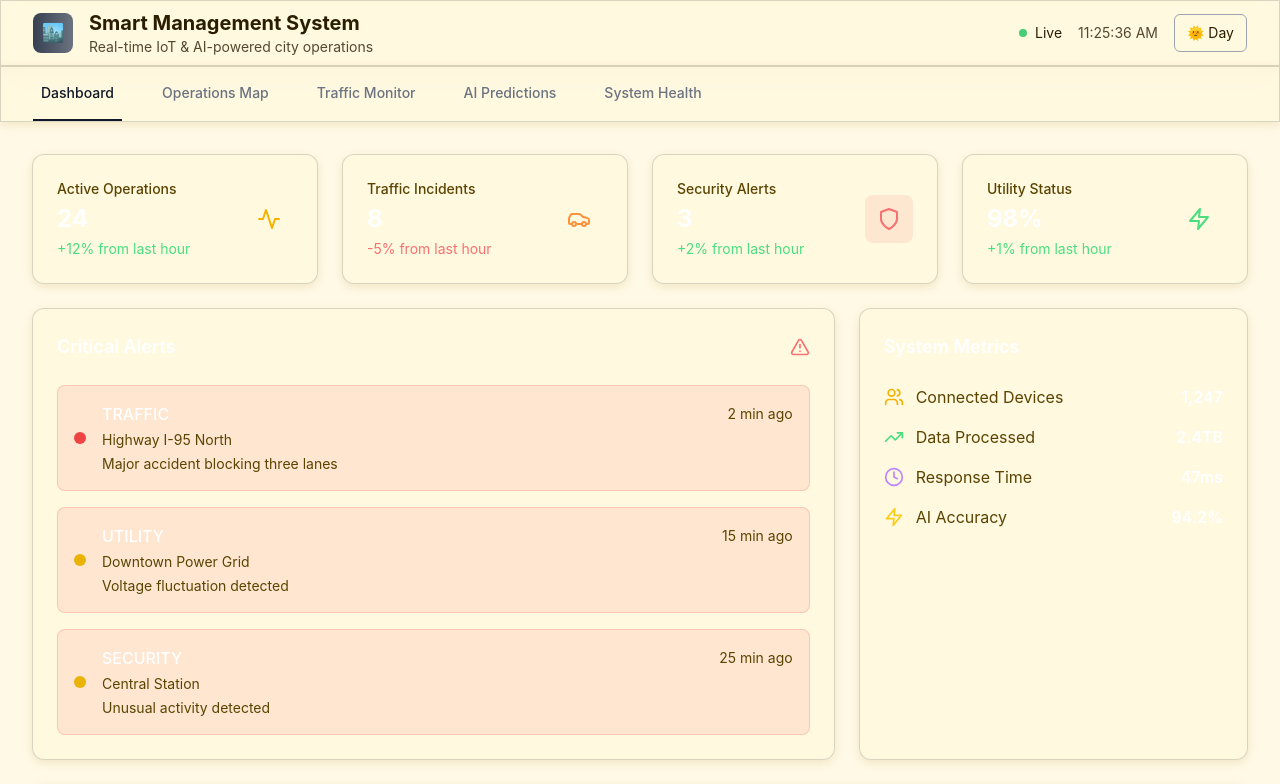
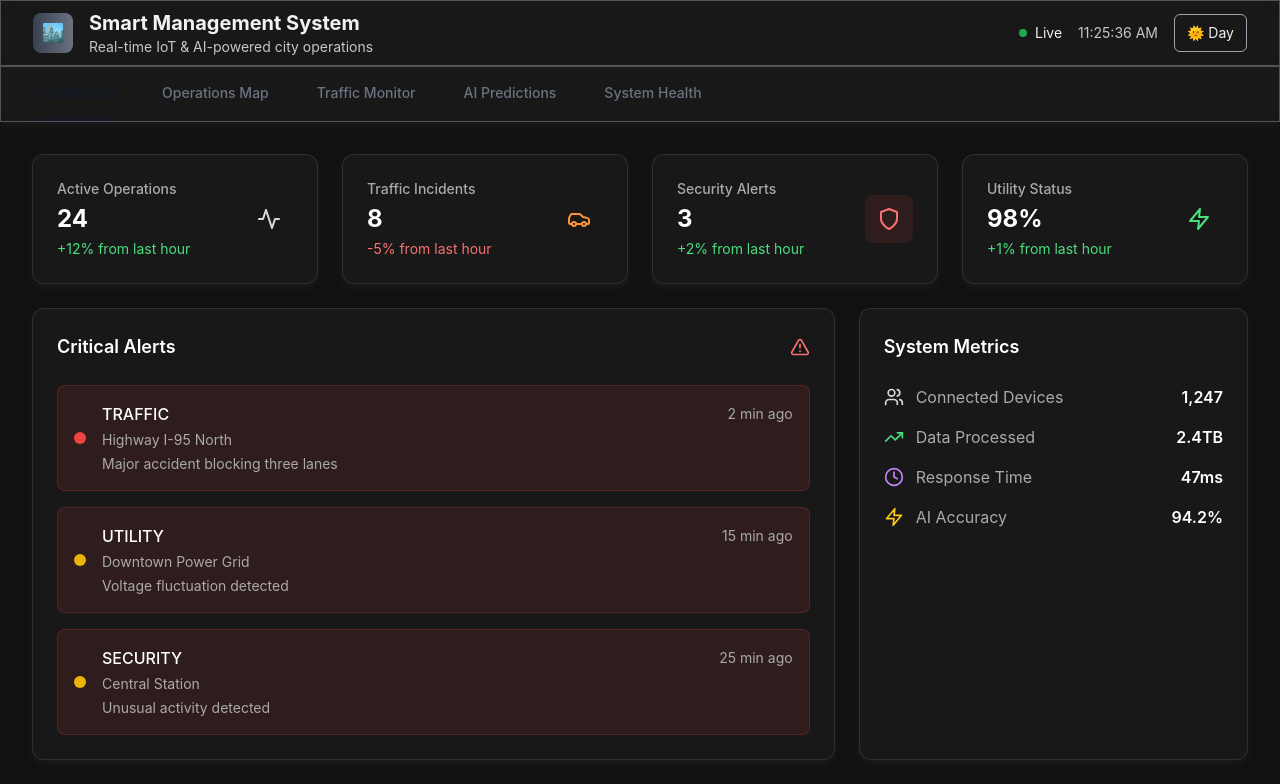
Before and after one commit to Ajay4a2/ai-smatrt-city-0-, a React (Vite) app in the folder frontend/: page / in a window 1280 px wide. Shown: the top 784 px of the page. Built offline with nearby package versions, Linux system fonts and the light colour scheme; no server answers.

Commit message:
Update index.css

```diff
--- a/frontend/src/index.css
+++ b/frontend/src/index.css
@@ -2,72 +2,142 @@
 @tailwind components;
 @tailwind utilities;
 
-/* Golden daylight palette */
+/* =========================================================
+   THEME VARIABLES
+   ========================================================= */
+
+/* ---- Day Mode (default) ---- */
 :root {
-  --bg-main: #fff9e6;        /* pale butter background */
-  --bg-panel: #fff1b8;       /* warm panel */
-  --text-main: #2b1d00;      /* deep brown text */
-  --accent: #f5b301;         /* rich golden accent */
-  --accent-soft: #ffdf70;    /* lighter yellow highlight */
-  --border-light: rgba(0, 0, 0, 0.15);
+  --bg-main: #f7f7f7;        /* soft light gray background */
+  --bg-panel: #ffffff;       /* white card/panel */
+  --text-main: #1a1a1a;      /* near-black text */
+  --accent: #333333;         /* dark gray accent */
+  --accent-soft: #666666;    /* medium gray highlight */
+  --border-light: rgba(0, 0, 0, 0.1);
+  --border-strong: rgba(0, 0, 0, 0.2);
+  --shadow: rgba(0, 0, 0, 0.08);
 }
 
+/* ---- Night Mode ---- */
+.dark {
+  --bg-main: #111111;        /* deep charcoal background */
+  --bg-panel: #1b1b1b;       /* slightly lighter panel */
+  --text-main: #f2f2f2;      /* soft white text */
+  --accent: #d9d9d9;         /* light gray accent */
+  --accent-soft: #aaaaaa;    /* mid-gray for hover */
+  --border-light: rgba(255, 255, 255, 0.1);
+  --border-strong: rgba(255, 255, 255, 0.25);
+  --shadow: rgba(255, 255, 255, 0.05);
+}
+
+/* =========================================================
+   GLOBAL STYLES
+   ========================================================= */
 body {
   background: var(--bg-main);
   color: var(--text-main);
   font-family: 'Inter', sans-serif;
+  transition: background 0.3s ease, color 0.3s ease;
 }
+
+.bg-main {
+  background: var(--bg-main);
+  color: var(--text-main);
+}
+
+/* Panels, cards, modals, etc. */
+.bg-panel {
+  background: var(--bg-panel);
+  color: var(--text-main);
+  border: 1px solid var(--border-light);
+}
+
+/* =========================================================
+   SPECIAL ELEMENTS
+   ========================================================= */
 
 /* Leaflet/map background */
 .leaflet-container {
   background: var(--bg-panel);
 }
 
-/* Bright frosted glass with gold tint */
+/* Glass effect panels */
 .glass-effect {
-  background: rgba(255, 248, 220, 0.6);
+  background: rgba(255, 255, 255, 0.6);
   backdrop-filter: blur(10px);
   border: 1px solid var(--border-light);
-  box-shadow: 0 3px 10px rgba(160, 120, 0, 0.15);
+  box-shadow: 0 3px 10px var(--shadow);
+  transition: background 0.3s ease, border 0.3s ease, box-shadow 0.3s ease;
+}
+.dark .glass-effect {
+  background: rgba(30, 30, 30, 0.6);
 }
 
-/* Status cards: contrasting yellow-based gradients */
+/* Status cards */
 .status-critical {
-  background: linear-gradient(135deg, #b91c1c, #f87171);
+  background: linear-gradient(135deg, #2e2e2e, #5c5c5c);
+  color: #fff;
+}
+.dark .status-critical {
+  background: linear-gradient(135deg, #8b0000, #b22222);
+  color: #fff;
 }
 
 .status-warning {
-  background: linear-gradient(135deg, #d97706, #fbbf24);
+  background: linear-gradient(135deg, #5a5a5a, #a1a1a1);
+  color: #fff;
+}
+.dark .status-warning {
+  background: linear-gradient(135deg, #aa8500, #ffcc00);
+  color: #111;
 }
 
 .status-normal {
-  background: linear-gradient(135deg, #15803d, #86efac);
+  background: linear-gradient(135deg, #d9d9d9, #f2f2f2);
+  color: #111;
+}
+.dark .status-normal {
+  background: linear-gradient(135deg, #2a2a2a, #3a3a3a);
+  color: #eee;
 }
 
-/* Tab/button hover effects */
+/* =========================================================
+   NAVIGATION + HEADER
+   ========================================================= */
+
+header, nav {
+  background: rgba(255, 255, 255, 0.85);
+  border-color: var(--border-light);
+  box-shadow: 0 1px 4px var(--shadow);
+  transition: background 0.3s ease, border 0.3s ease, box-shadow 0.3s ease;
+}
+.dark header,
+.dark nav {
+  background: rgba(20, 20, 20, 0.85);
+}
+
+/* Toggle button hover and focus */
 button, a {
   transition: all 0.2s ease-in-out;
+  color: var(--text-main);
 }
 
 button:hover, a:hover {
   color: var(--accent);
 }
 
-/* Header/nav styling */
-header, nav {
-  background: rgba(255, 247, 200, 0.7);
-  border-color: var(--border-light);
-}
+/* =========================================================
+   TAILWIND COLOR OVERRIDES
+   ========================================================= */
 
-/* Override Tailwind default slate/blues */
 .border-slate-700 {
-  border-color: var(--border-light) !important;
+  border-color: var(--border-strong) !important;
 }
 
 .text-slate-300,
 .text-slate-400,
 .text-slate-500 {
-  color: #5b4300 !important;
+  color: var(--accent-soft) !important;
 }
 
 .text-blue-400,
```
